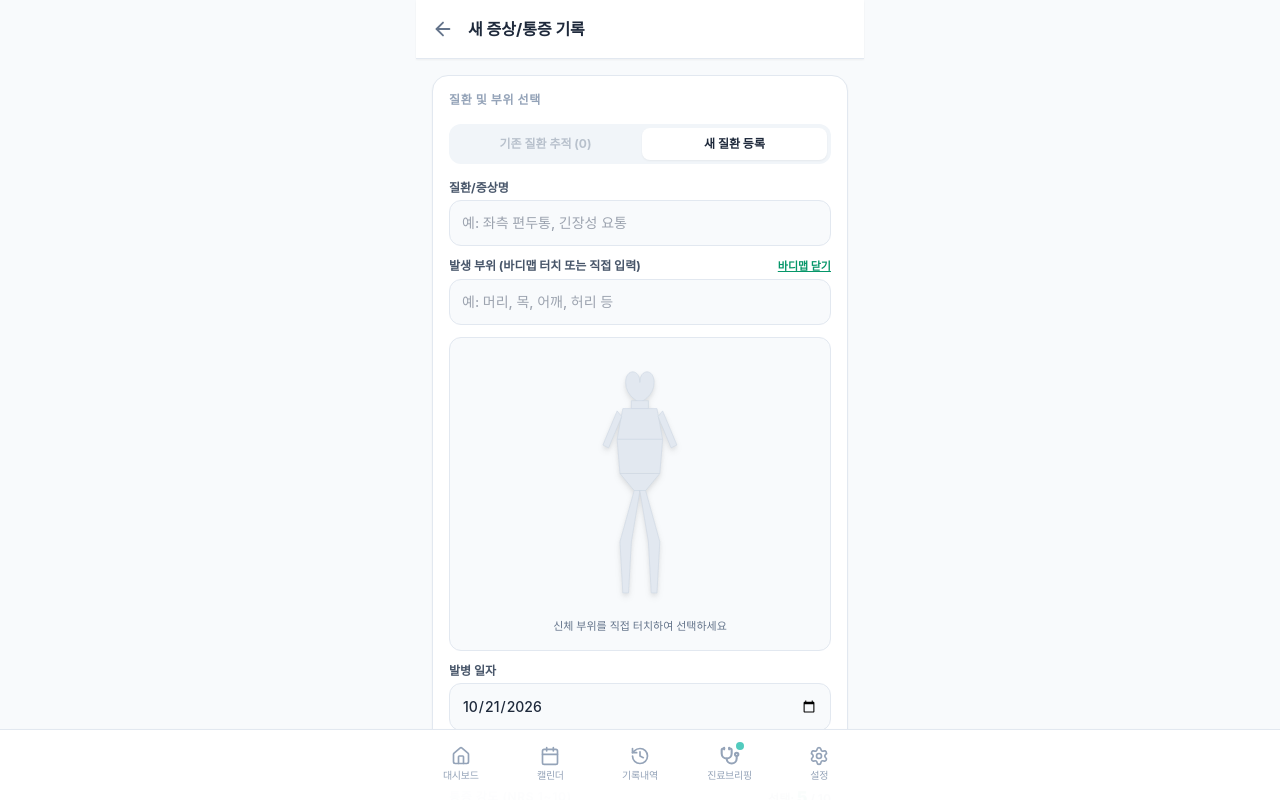
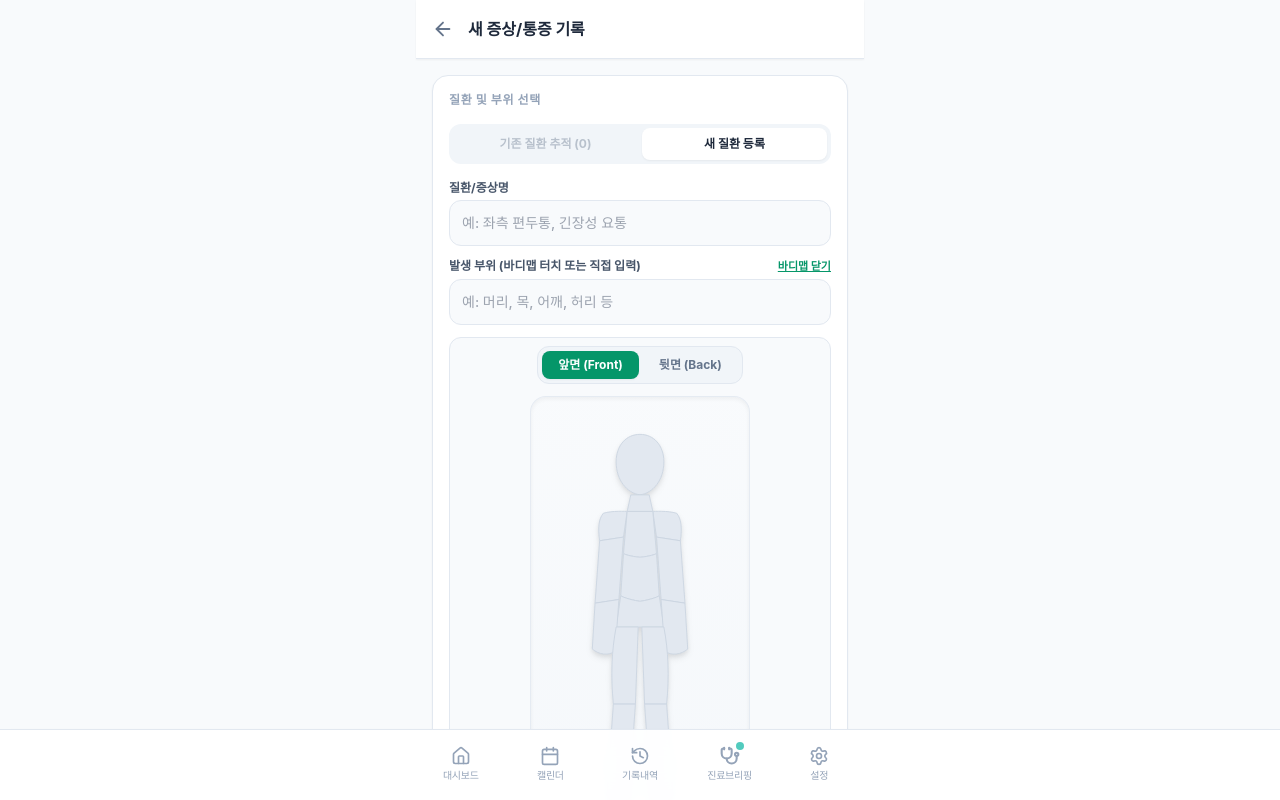
Before and after one commit to vividori55790/Body_Signal, a React (Vite) app in the folder body-signal/: page /entry in a window 1280 px wide. Both pictures are taken after a click on the button "인체 바디맵 열기". Shown: the top 800 px of the page. Built offline with nearby package versions, Linux system fonts and the light colour scheme.

Commit message:
refactor: Redesign BodyMap with clean anatomical silhouette, front/back view toggle, and quick chips

```diff
--- a/body-signal/src/components/BodyMap.tsx
+++ b/body-signal/src/components/BodyMap.tsx
@@ -1,65 +1,236 @@
-import React from 'react';
+import React, { useState } from 'react';
 import { triggerHaptic } from '../utils/native';
 
 interface BodyMapProps {
   selectedPart?: string;
   onSelectPart?: (partLabel: string) => void;
-  intensityMap?: Record<string, number>; // part -> intensity 1-10
+  intensityMap?: Record<string, number>;
   readOnly?: boolean;
 }
 
-interface PartConfig {
+interface AnatomicalRegion {
   id: string;
-  label: string;
+  name: string;
+  category: string;
   d: string;
+  center: { x: number; y: number };
 }
 
-const BODY_PARTS: PartConfig[] = [
+// Front View Regions (Clean, anatomical proportions, 220x460 viewBox)
+const FRONT_REGIONS: AnatomicalRegion[] = [
   {
-    id: 'head',
-    label: '머리 (두통/안면)',
-    d: 'M100,50 C100,25 125,25 125,50 C125,75 100,85 100,85 C100,85 75,75 75,50 C75,25 100,25 100,50 Z',
+    id: 'front-head',
+    name: '머리/안면',
+    category: '머리',
+    d: 'M110 32 C125 32 136 44 136 62 C136 82 124 96 110 98 C96 96 84 82 84 62 C84 44 95 32 110 32 Z',
+    center: { x: 110, y: 65 },
   },
   {
-    id: 'neck',
-    label: '목 (경추)',
-    d: 'M85,82 L115,82 L115,96 L85,96 Z',
+    id: 'front-neck',
+    name: '목(앞)',
+    category: '목',
+    d: 'M100 98 L120 98 L124 116 L96 116 Z',
+    center: { x: 110, y: 107 },
   },
   {
-    id: 'chest',
-    label: '가슴/흉부',
-    d: 'M70,96 L130,96 L140,150 L60,150 Z',
+    id: 'front-shoulder-l',
+    name: '왼쪽 어깨',
+    category: '어깨',
+    d: 'M70 118 C80 115 95 116 96 116 L92 144 L66 148 C64 134 65 124 70 118 Z',
+    center: { x: 80, y: 130 },
   },
   {
-    id: 'stomach',
-    label: '복부/위장',
-    d: 'M60,150 L140,150 L135,210 L65,210 Z',
+    id: 'front-shoulder-r',
+    name: '오른쪽 어깨',
+    category: '어깨',
+    d: 'M150 118 C140 115 125 116 124 116 L128 144 L154 148 C156 134 155 124 150 118 Z',
+    center: { x: 140, y: 130 },
   },
   {
-    id: 'pelvis',
-    label: '골반/허리(하복부)',
-    d: 'M65,210 L135,210 L110,240 L90,240 Z',
+    id: 'front-chest',
+    name: '가슴/흉부',
+    category: '가슴',
+    d: 'M96 116 L124 116 L128 162 C122 165 110 166 110 166 C110 166 98 165 92 162 Z',
+    center: { x: 110, y: 140 },
   },
   {
-    id: 'arm-l',
-    label: '왼쪽 팔/어깨',
-    d: 'M60,100 L35,160 L45,165 L68,110 Z',
+    id: 'front-abdomen',
+    name: '복부/위장',
+    category: '복부',
+    d: 'M92 162 C98 165 110 166 110 166 C110 166 122 165 128 162 L131 208 C124 212 110 214 110 214 C110 214 96 212 89 208 Z',
+    center: { x: 110, y: 186 },
   },
   {
-    id: 'arm-r',
-    label: '오른쪽 팔/어깨',
-    d: 'M140,100 L165,160 L155,165 L132,110 Z',
+    id: 'front-pelvis',
+    name: '골반/하복부',
+    category: '골반',
+    d: 'M89 208 C96 212 110 214 110 214 C110 214 124 212 131 208 L136 242 L84 242 Z',
+    center: { x: 110, y: 226 },
   },
   {
-    id: 'leg-l',
-    label: '왼쪽 다리/무릎',
-    d: 'M90,240 L65,330 L70,420 L80,420 L85,330 L100,240 Z',
+    id: 'front-arm-l',
+    name: '왼쪽 팔',
+    category: '팔',
+    d: 'M66 148 L92 144 L87 212 L61 216 Z',
+    center: { x: 74, y: 180 },
   },
   {
-    id: 'leg-r',
-    label: '오른쪽 다리/무릎',
-    d: 'M110,240 L135,330 L130,420 L120,420 L115,330 L100,240 Z',
+    id: 'front-arm-r',
+    name: '오른쪽 팔',
+    category: '팔',
+    d: 'M154 148 L128 144 L133 212 L159 216 Z',
+    center: { x: 146, y: 180 },
   },
+  {
+    id: 'front-hand-l',
+    name: '왼쪽 손목/손',
+    category: '손',
+    d: 'M61 216 L87 212 L83 268 C76 274 65 272 58 266 Z',
+    center: { x: 70, y: 242 },
+  },
+  {
+    id: 'front-hand-r',
+    name: '오른쪽 손목/손',
+    category: '손',
+    d: 'M159 216 L133 212 L137 268 C144 274 155 272 162 266 Z',
+    center: { x: 150, y: 242 },
+  },
+  {
+    id: 'front-thigh-l',
+    name: '왼쪽 허벅지',
+    category: '허벅지',
+    d: 'M84 242 L108 242 L105 326 L81 326 C78 296 79 268 84 242 Z',
+    center: { x: 94, y: 284 },
+  },
+  {
+    id: 'front-thigh-r',
+    name: '오른쪽 허벅지',
+    category: '허벅지',
+    d: 'M112 242 L136 242 C141 268 142 296 139 326 L115 326 Z',
+    center: { x: 126, y: 284 },
+  },
+  {
+    id: 'front-knee-l',
+    name: '왼쪽 무릎',
+    category: '무릎',
+    d: 'M81 326 L105 326 L103 354 L79 354 Z',
+    center: { x: 92, y: 340 },
+  },
+  {
+    id: 'front-knee-r',
+    name: '오른쪽 무릎',
+    category: '무릎',
+    d: 'M115 326 L139 326 L141 354 L117 354 Z',
+    center: { x: 128, y: 340 },
+  },
+  {
+    id: 'front-leg-l',
+    name: '왼쪽 종아리/발',
+    category: '종아리',
+    d: 'M79 354 L103 354 L99 428 C92 434 80 434 74 426 Z',
+    center: { x: 88, y: 394 },
+  },
+  {
+    id: 'front-leg-r',
+    name: '오른쪽 종아리/발',
+    category: '종아리',
+    d: 'M117 354 L141 354 L146 426 C140 434 128 434 121 428 Z',
+    center: { x: 132, y: 394 },
+  },
+];
+
+// Back View Regions (Posterior)
+const BACK_REGIONS: AnatomicalRegion[] = [
+  {
+    id: 'back-head',
+    name: '후두부/머리뒤',
+    category: '머리',
+    d: 'M110 32 C125 32 136 44 136 62 C136 82 124 96 110 98 C96 96 84 82 84 62 C84 44 95 32 110 32 Z',
+    center: { x: 110, y: 65 },
+  },
+  {
+    id: 'back-neck',
+    name: '목덜미/경추',
+    category: '목',
+    d: 'M98 98 L122 98 L126 120 L94 120 Z',
+    center: { x: 110, y: 109 },
+  },
+  {
+    id: 'back-upper-back',
+    name: '등/견갑골(상배부)',
+    category: '등',
+    d: 'M72 120 C85 117 135 117 148 120 L144 174 L76 174 Z',
+    center: { x: 110, y: 147 },
+  },
+  {
+    id: 'back-lower-back',
+    name: '허리(요추)',
+    category: '허리',
+    d: 'M76 174 L144 174 L138 214 L82 214 Z',
+    center: { x: 110, y: 194 },
+  },
+  {
+    id: 'back-glutes',
+    name: '골반/둔부(엉덩이)',
+    category: '골반',
+    d: 'M82 214 L138 214 L134 250 C122 254 98 254 86 250 Z',
+    center: { x: 110, y: 232 },
+  },
+  {
+    id: 'back-arm-l',
+    name: '왼쪽 팔(뒤)',
+    category: '팔',
+    d: 'M72 120 L58 178 L76 174 Z',
+    center: { x: 68, y: 150 },
+  },
+  {
+    id: 'back-arm-r',
+    name: '오른쪽 팔(뒤)',
+    category: '팔',
+    d: 'M148 120 L162 178 L144 174 Z',
+    center: { x: 152, y: 150 },
+  },
+  {
+    id: 'back-hamstring-l',
+    name: '왼쪽 햄스트링',
+    category: '허벅지',
+    d: 'M86 250 L108 250 L104 330 L82 330 Z',
+    center: { x: 95, y: 290 },
+  },
+  {
+    id: 'back-hamstring-r',
+    name: '오른쪽 햄스트링',
+    category: '허벅지',
+    d: 'M112 250 L134 250 L138 330 L116 330 Z',
+    center: { x: 125, y: 290 },
+  },
+  {
+    id: 'back-calf-l',
+    name: '왼쪽 종아리/발목',
+    category: '종아리',
+    d: 'M82 330 L104 330 L100 428 C92 434 82 434 76 426 Z',
+    center: { x: 90, y: 380 },
+  },
+  {
+    id: 'back-calf-r',
+    name: '오른쪽 종아리/발목',
+    category: '종아리',
+    d: 'M116 330 L138 330 L144 426 C138 434 128 434 120 428 Z',
+    center: { x: 130, y: 380 },
+  },
+];
+
+const COMMON_CHIPS = [
+  '머리/두통',
+  '목/경추',
+  '어깨',
+  '가슴',
+  '허리/요통',
+  '복부/위장',
+  '골반',
+  '손목/손',
+  '무릎/관절',
+  '발목/발',
 ];
 
 export const BodyMap: React.FC<BodyMapProps> = ({
@@ -68,60 +239,166 @@ export const BodyMap: React.FC<BodyMapProps> = ({
   intensityMap = {},
   readOnly = false,
 }) => {
-  const handlePartClick = (part: PartConfig) => {
+  const [viewSide, setViewSide] = useState<'front' | 'back'>('front');
+
+  const regions = viewSide === 'front' ? FRONT_REGIONS : BACK_REGIONS;
+
+  const handleRegionClick = (region: AnatomicalRegion) => {
     if (readOnly || !onSelectPart) return;
     triggerHaptic();
-    onSelectPart(part.label);
+    onSelectPart(region.name);
   };
 
-  const getColor = (part: PartConfig) => {
-    const isSelected = selectedPart && selectedPart.includes(part.label.split(' ')[0]);
+  const getRegionFill = (region: AnatomicalRegion) => {
+    const isSelected =
+      selectedPart &&
+      (selectedPart.includes(region.category) ||
+        selectedPart.includes(region.name) ||
+        region.name.includes(selectedPart));
+
     if (isSelected) {
-      return 'fill-emerald-500 stroke-emerald-400 stroke-2';
+      return 'fill-emerald-500 stroke-emerald-300 stroke-[2.5] filter drop-shadow-[0_0_8px_rgba(16,185,129,0.8)]';
     }
 
-    // Check intensity map by label or id
-    const intensity =
-      intensityMap[part.label] ||
-      intensityMap[part.id] ||
-      intensityMap[part.label.split(' ')[0]] ||
+    // Check intensity map
+    const int =
+      intensityMap[region.name] ||
+      intensityMap[region.category] ||
+      intensityMap[region.id] ||
       0;
 
-    if (intensity >= 8) return 'fill-rose-500/80 stroke-rose-400 stroke-1';
-    if (intensity >= 5) return 'fill-amber-500/80 stroke-amber-400 stroke-1';
-    if (intensity >= 1) return 'fill-emerald-500/60 stroke-emerald-400 stroke-1';
+    if (int >= 8) return 'fill-rose-500/80 stroke-rose-400 stroke-1 hover:fill-rose-500';
+    if (int >= 5) return 'fill-amber-500/80 stroke-amber-400 stroke-1 hover:fill-amber-500';
+    if (int >= 1) return 'fill-teal-500/60 stroke-teal-400 stroke-1 hover:fill-teal-500';
 
-    return 'fill-slate-200 dark:fill-slate-800 stroke-slate-300 dark:stroke-slate-700 stroke-1 hover:fill-slate-300 dark:hover:fill-slate-700';
+    return 'fill-slate-200 dark:fill-slate-800/90 stroke-slate-300 dark:stroke-slate-700/80 stroke-1 hover:fill-emerald-500/30 dark:hover:fill-emerald-500/30';
   };
 
   return (
-    <div className="relative mx-auto flex flex-col items-center justify-center p-2">
-      <svg
-        viewBox="0 0 200 450"
-        className="h-64 max-h-[300px] w-auto drop-shadow-md select-none touch-manipulation"
-      >
-        {BODY_PARTS.map((part) => (
-          <path
-            key={part.id}
-            d={part.d}
-            onClick={() => handlePartClick(part)}
-            className={`transition-all duration-200 ${
-              readOnly ? 'cursor-default' : 'cursor-pointer active:scale-95'
-            } ${getColor(part)}`}
-          />
-        ))}
-      </svg>
+    <div className="flex flex-col items-center w-full max-w-sm mx-auto select-none space-y-3">
+      {/* Front / Back Toggle Buttons */}
+      <div className="flex items-center gap-1 bg-slate-100 dark:bg-slate-900 border border-slate-200 dark:border-slate-800 p-1 rounded-xl text-xs font-bold">
+        <button
+          type="button"
+          onClick={() => {
+            triggerHaptic();
+            setViewSide('front');
+          }}
+          className={`px-4 py-1.5 rounded-lg transition-all ${
+            viewSide === 'front'
+              ? 'bg-emerald-600 text-white shadow-sm'
+              : 'text-slate-500 hover:text-slate-800 dark:hover:text-slate-300'
+          }`}
+        >
+          앞면 (Front)
+        </button>
+        <button
+          type="button"
+          onClick={() => {
+            triggerHaptic();
+            setViewSide('back');
+          }}
+          className={`px-4 py-1.5 rounded-lg transition-all ${
+            viewSide === 'back'
+              ? 'bg-emerald-600 text-white shadow-sm'
+              : 'text-slate-500 hover:text-slate-800 dark:hover:text-slate-300'
+          }`}
+        >
+          뒷면 (Back)
+        </button>
+      </div>
 
+      {/* SVG Canvas */}
+      <div className="relative w-full max-w-[220px] aspect-[1/2] flex items-center justify-center p-2 rounded-2xl bg-gradient-to-b from-slate-50/50 to-slate-100/50 dark:from-slate-900/40 dark:to-slate-950/40 border border-slate-200/80 dark:border-slate-800/80 shadow-inner">
+        <svg
+          viewBox="0 0 220 460"
+          className="w-full h-full drop-shadow-md touch-manipulation"
+          xmlns="http://www.w3.org/2000/svg"
+        >
+          {/* Subtle Outer Silhouette Glow */}
+          <g className="transition-all duration-300">
+            {regions.map((region) => (
+              <path
+                key={region.id}
+                d={region.d}
+                onClick={() => handleRegionClick(region)}
+                className={`transition-all duration-150 ${
+                  readOnly ? 'cursor-default' : 'cursor-pointer active:scale-98'
+                } ${getRegionFill(region)}`}
+              >
+                <title>{region.name}</title>
+              </path>
+            ))}
+          </g>
+
+          {/* Region Anchor Indicators on hover/selected */}
+          {regions.map((region) => {
+            const isSelected =
+              selectedPart &&
+              (selectedPart.includes(region.category) || selectedPart.includes(region.name));
+
+            if (!isSelected) return null;
+
+            return (
+              <circle
+                key={`dot-${region.id}`}
+                cx={region.center.x}
+                cy={region.center.y}
+                r="3"
+                className="fill-white animate-ping"
+              />
+            );
+          })}
+        </svg>
+      </div>
+
+      {/* Selected Indicator Label */}
       {!readOnly && (
-        <p className="mt-2 text-center text-[11px] font-medium text-slate-500 dark:text-slate-400">
+        <div className="text-center">
           {selectedPart ? (
-            <span className="font-bold text-emerald-600 dark:text-emerald-400">
-              선택됨: {selectedPart}
+            <span className="inline-flex items-center gap-1.5 px-3 py-1 rounded-full bg-emerald-50 dark:bg-emerald-950/80 border border-emerald-200 dark:border-emerald-800 text-xs font-bold text-emerald-700 dark:text-emerald-300 shadow-sm animate-in fade-in">
+              <span className="w-2 h-2 rounded-full bg-emerald-500 animate-pulse" />
+              선택 부위: {selectedPart}
             </span>
           ) : (
-            '신체 부위를 직접 터치하여 선택하세요'
+            <span className="text-[11px] font-medium text-slate-400">
+              인체도에서 통증 부위를 직접 터치하거나 아래 칩을 선택하세요
+            </span>
           )}
-        </p>
+        </div>
+      )}
+
+      {/* Quick One-Touch Category Chips for Mobile */}
+      {!readOnly && (
+        <div className="w-full pt-1">
+          <div className="flex flex-wrap gap-1.5 justify-center">
+            {COMMON_CHIPS.map((chip) => {
+              const isSelected = selectedPart && selectedPart.includes(chip.split('/')[0]);
+              return (
+                <button
+                  key={chip}
+                  type="button"
+                  onClick={() => {
+                    triggerHaptic();
+                    if (chip.includes('허리') || chip.includes('경추')) {
+                      setViewSide('back');
+                    } else if (chip.includes('가슴') || chip.includes('복부')) {
+                      setViewSide('front');
+                    }
+                    onSelectPart?.(chip);
+                  }}
+                  className={`px-2.5 py-1 rounded-lg text-[11px] font-bold transition-all ${
+                    isSelected
+                      ? 'bg-emerald-600 text-white shadow-sm scale-105'
+                      : 'bg-white dark:bg-slate-900 border border-slate-200 dark:border-slate-800 text-slate-600 dark:text-slate-400 active:scale-95'
+                  }`}
+                >
+                  {chip}
+                </button>
+              );
+            })}
+          </div>
+        </div>
       )}
     </div>
   );
```
